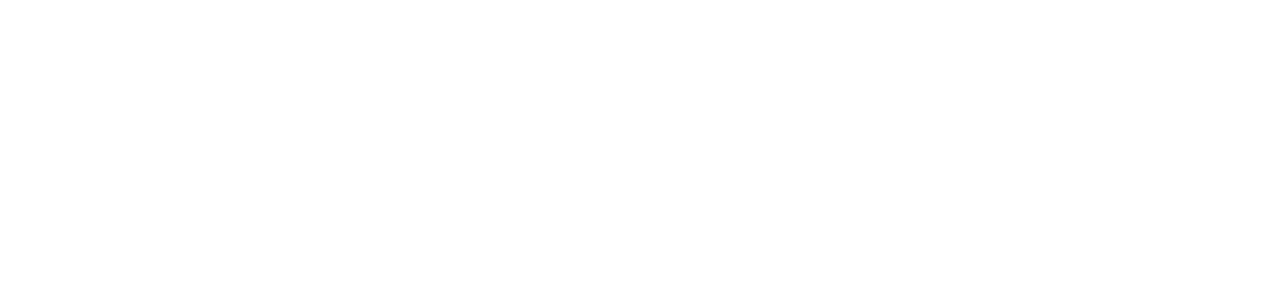
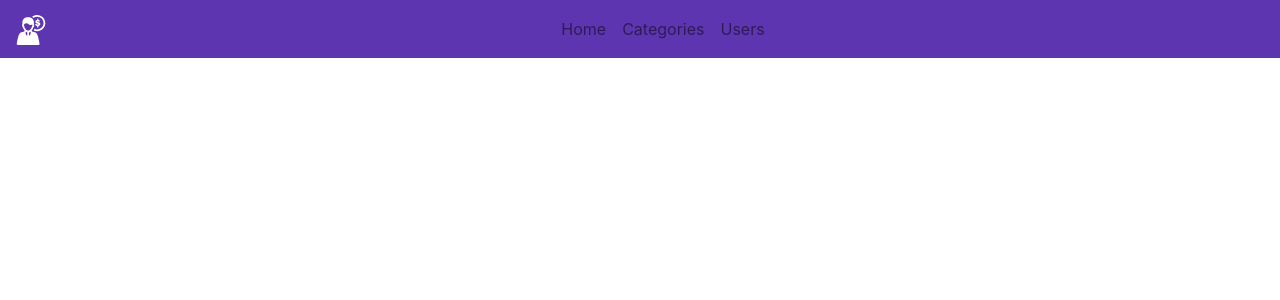
Before and after one commit to shreedharbhat98/Payment-Management-System, a React (Create React App) app: page /Dashboard in a window 1280 px wide. Shown: the top 300 px of the page. Built offline with nearby package versions, Linux system fonts and the light colour scheme.

Commit message:
Added dashboard

```diff
--- a/package.json
+++ b/package.json
@@ -16,6 +16,7 @@
     "react-redux": "^7.2.0",
     "react-router-dom": "^5.2.0",
     "react-scripts": "3.4.1",
+    "redux": "^4.0.5",
     "validator": "^13.1.1"
   },
   "scripts": {
--- a/public/index.html
+++ b/public/index.html
@@ -8,7 +8,7 @@
   <link rel="manifest" href="%PUBLIC_URL%/manifest.json" />
   <link rel="stylesheet" href="https://fonts.googleapis.com/css?family=Roboto:300,400,500,700&display=swap" />
   <link rel="stylesheet" href="https://fonts.googleapis.com/icon?family=Material+Icons" />
-
+  <link rel="stylesheet" href="https://stackpath.bootstrapcdn.com/bootstrap/4.5.0/css/bootstrap.min.css" integrity="sha384-9aIt2nRpC12Uk9gS9baDl411NQApFmC26EwAOH8WgZl5MYYxFfc+NcPb1dKGj7Sk" crossorigin="anonymous">
 
 
   <title>Expensify</title>
--- a/src/MainComponents/Dashboard.jsx
+++ b/src/MainComponents/Dashboard.jsx
@@ -1,13 +1,36 @@
-import React from "react";
+import React, { Component } from "react";
+
+class Dashboard extends Component {
+    render() {
+        return (
+            <>
+                <nav className="navbar navbar-expand-lg navbar-light" style={{backgroundColor:"#5E35B1", color:"whitesmoke"}}>
+                    <a className="navbar-brand"  href="#">
+                        <img src="/logo.svg" width="30" height="30" alt="" />
+                    </a>
+                    <button className="navbar-toggler" type="button" data-toggle="collapse" data-target="#navbarSupportedContent" aria-controls="navbarSupportedContent" aria-expanded="false" aria-label="Toggle navigation">
+                        <span className="navbar-toggler-icon"></span>
+                    </button>
+
+                    <div className="collapse navbar-collapse" id="navbarSupportedContent">
+                        <ul className="navbar-nav m-auto">
+                        <li className="nav-item">
+                                <a className="nav-link" href="#">Home <span className="sr-only">(current)</span></a>
+                            </li>
+                            <li className="nav-item">
+                                <a className="nav-link" href="#">Categories <span className="sr-only">(current)</span></a>
+                            </li>
+                            <li className="nav-item">
+                                <a className="nav-link" href="#">Users <span className="sr-only">(current)</span></a>
+                            </li>
+                        </ul>
+
+                    </div>
+                </nav>
+            </>
+        )
+    }
+}
 
 
-const Dashboard =()=>{
-
-    return(
-    <div>
-        <h1>Dashboard</h1>
-    </div>
-    )
-}
-
 export default Dashboard
--- a/src/MainComponents/Redirect/SignIn.js
+++ b/src/MainComponents/Redirect/SignIn.js
@@ -39,9 +39,12 @@
     const {isAuth} = this.state
     if(isAuth){
       return(
-        <Redirect to="/Dashboard"/>
+        <Redirect to='/Dashboard'/>
       )
     }
+    else{
+
+
     return (
       <>
         <AppAppBar />
@@ -116,3 +119,5 @@
     );
   }
 }
+
+}
--- a/src/MainComponents/Routes.jsx
+++ b/src/MainComponents/Routes.jsx
@@ -3,7 +3,7 @@
 import Home from "./Home"
 import SignUp from "./Redirect/SignUp";
 import SignIn from "./Redirect/SignIn";
-
+import Dashboard from "./Dashboard"
 
 export default class Routes extends Component{
     render(){
@@ -12,6 +12,7 @@
                 <Route path="/" exact component={Home}/>
                 <Route path="/SignUp" render={()=><SignUp/>}/>
                 <Route path="/SignIn" render={()=><SignIn/>}/>
+                <Route path="/Dashboard" render={()=><Dashboard/>}/>
             </Switch>
         )
     }
--- a/src/Redux/actionTypes.js
+++ b/src/Redux/actionTypes.js
@@ -0,0 +1,5 @@
+export const ADD_EXPENSE = "ADD_EXPENSE";
+export const ADD_USERS = "ADD_USERS";
+export const ADD_CATEGORY = "ADD_CATEGORY";
+export const REMOVE_CATEGORY= "REMOVE_CATEGORY";
+export const DELETE_EXPENSE = "DELETE_EXPENSE"
--- a/src/Redux/store.js
+++ b/src/Redux/store.js
@@ -0,0 +1,5 @@
+import reducer from "./reducer";
+import { createStore } from "redux";
+
+ const store = createStore(reducer)
+ export default store
```
Also changed, not shown: src/Redux/action.js (+14 -0 lines), src/Redux/reducer.js (+24 -0 lines), 1 other file (tests, documents, lock files or other folders).
